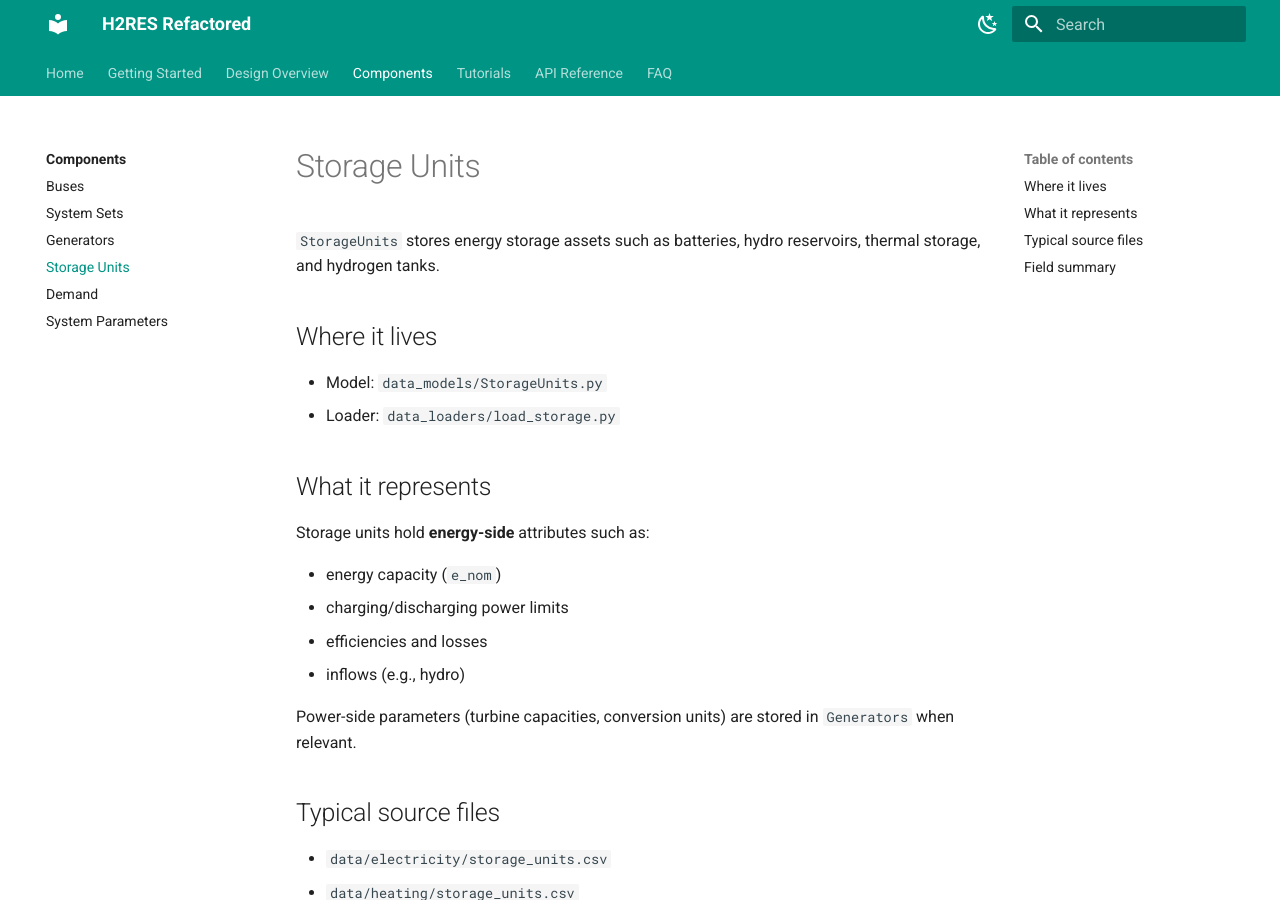
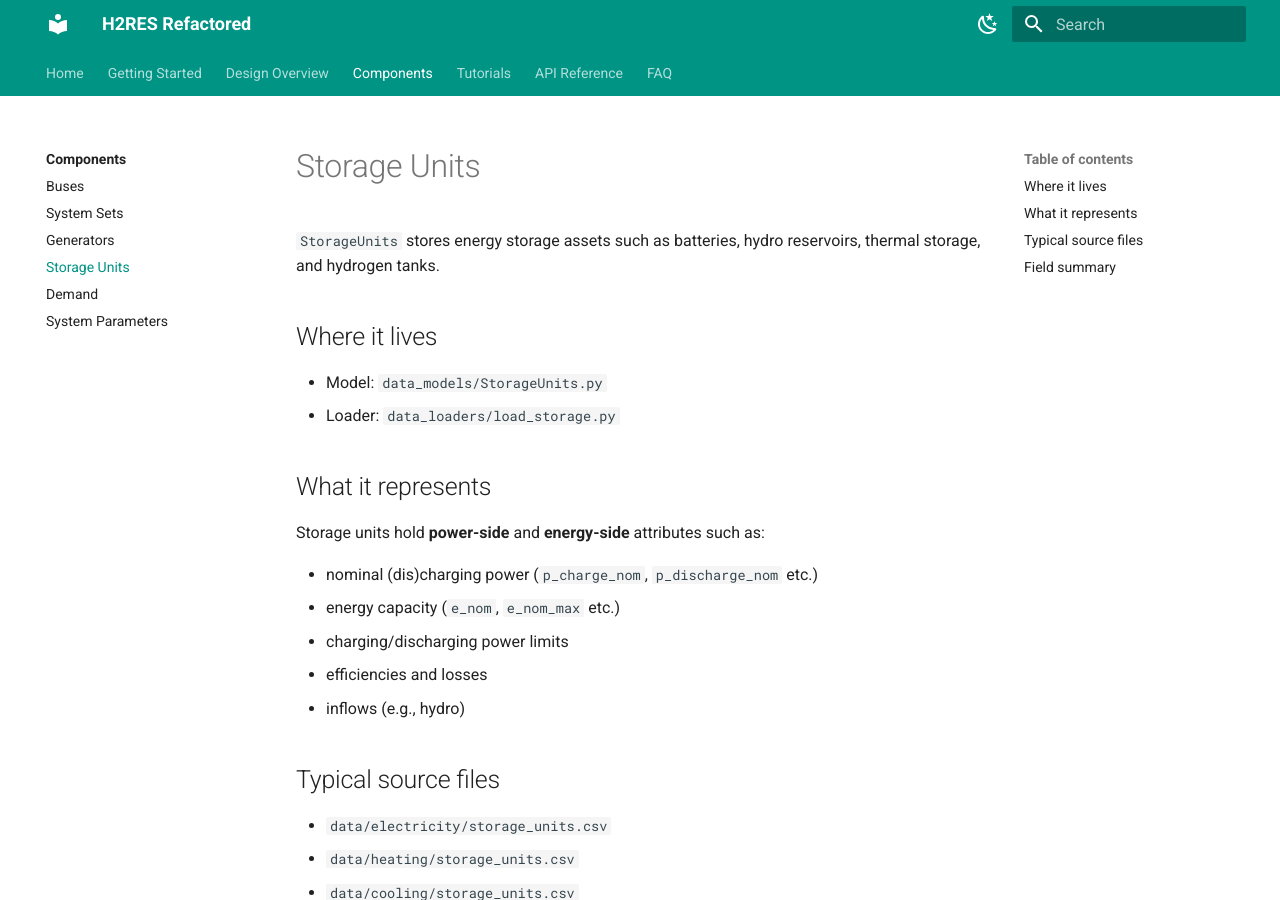
Before and after one commit to H2RES-model/H2RES-refactored, an MkDocs documentation site: the page built from docs/components/storage_units.md, in a window 1280 px wide and 900 px high. Built offline with MkDocs 1.6.1 and Material for MkDocs 9.7.7, drawn with Linux system fonts in a browser that asks for light colours.

```diff
--- a/docs/components/storage_units.md
+++ b/docs/components/storage_units.md
@@ -10,15 +10,14 @@ reservoirs, thermal storage, and hydrogen tanks.
 
 ## What it represents
 
-Storage units hold **energy-side** attributes such as:
+Storage units hold **power-side** and **energy-side** attributes such as:
 
-- energy capacity (`e_nom`)
+- nominal (dis)charging power (`p_charge_nom`, `p_discharge_nom` etc.)
+- energy capacity (`e_nom`, `e_nom_max` etc.)
 - charging/discharging power limits
 - efficiencies and losses
 - inflows (e.g., hydro)
 
-Power-side parameters (turbine capacities, conversion units) are stored in
-`Generators` when relevant.
 
 ## Typical source files
 
```
Also changed, not shown: docs/index.md (+0 -4 lines).
